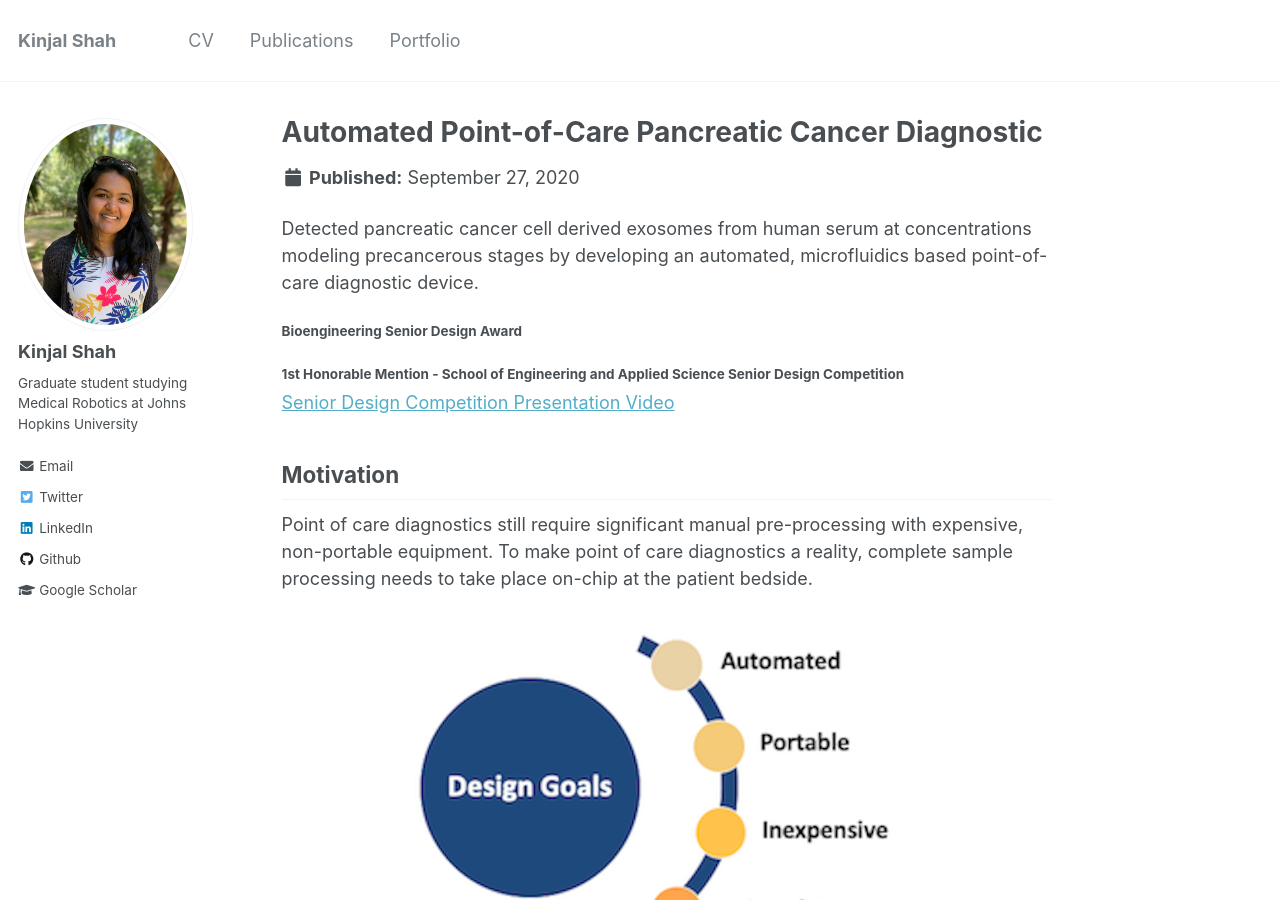
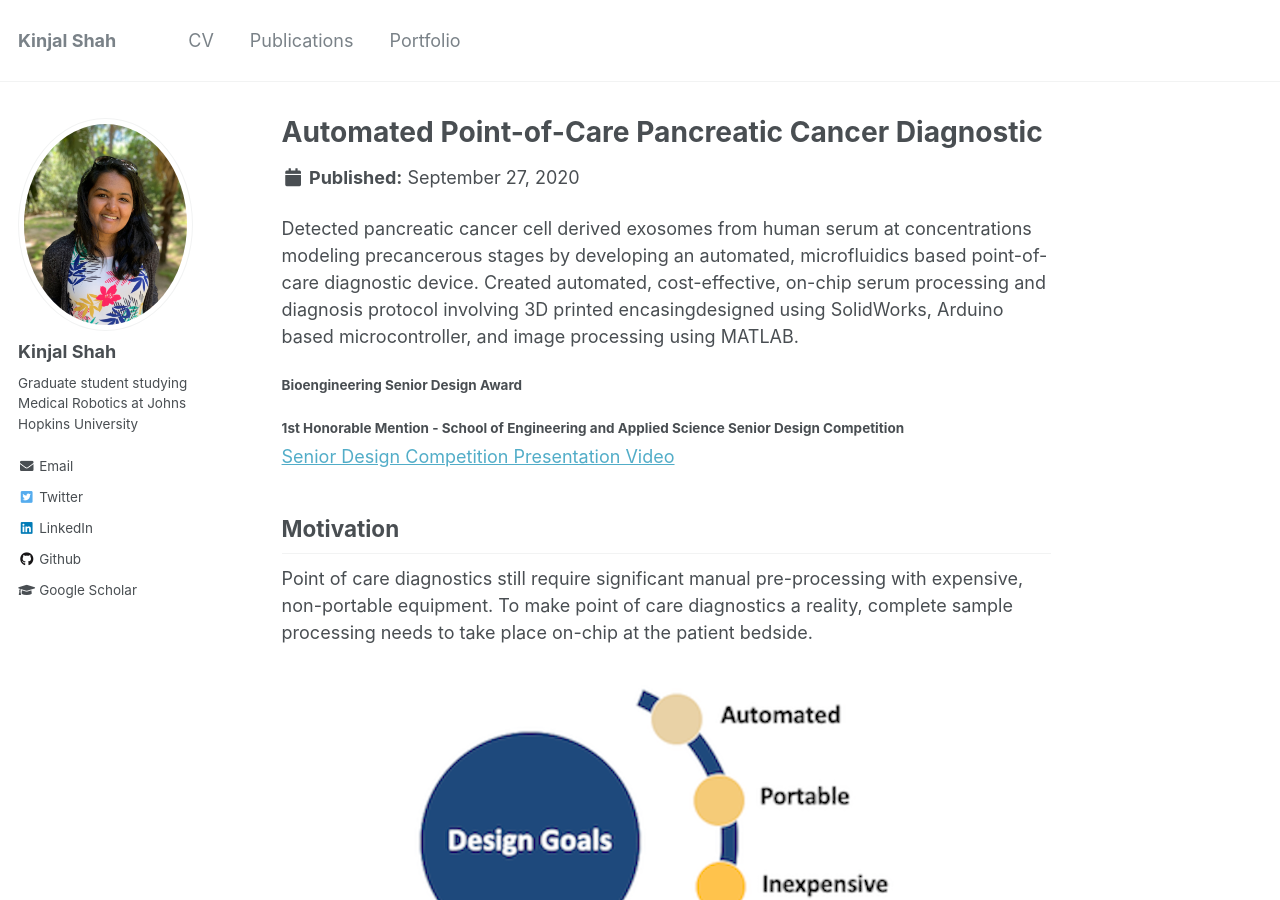
Before and after one commit to kinjmshah/kinjmshah.github.io, a Jekyll site: the page built from _portfolio/UPennSeniorDesign.md, in a window 1280 px wide and 900 px high. Built offline with Jekyll 4.4.1, drawn with Linux system fonts in a browser that asks for light colours.

Commit message:
Update UPennSeniorDesign.md

```diff
--- a/_portfolio/UPennSeniorDesign.md
+++ b/_portfolio/UPennSeniorDesign.md
@@ -3,7 +3,7 @@ title: "Automated Point-of-Care Pancreatic Cancer Diagnostic"
 permalink: /portfolio/UPennSeniorDesign
 ---
 
-Detected pancreatic cancer cell derived exosomes from human serum at concentrations modeling precancerous stages by developing an automated, microfluidics based point-of-care diagnostic device.
+Detected pancreatic cancer cell derived exosomes from human serum at concentrations modeling precancerous stages by developing an automated, microfluidics based point-of-care diagnostic device. Created automated, cost-effective, on-chip serum processing and diagnosis protocol involving 3D printed encasingdesigned using SolidWorks, Arduino based microcontroller, and image processing using MATLAB.
 
 #### Bioengineering Senior Design Award
 #### 1st Honorable Mention - School of Engineering and Applied Science Senior Design Competition
```
